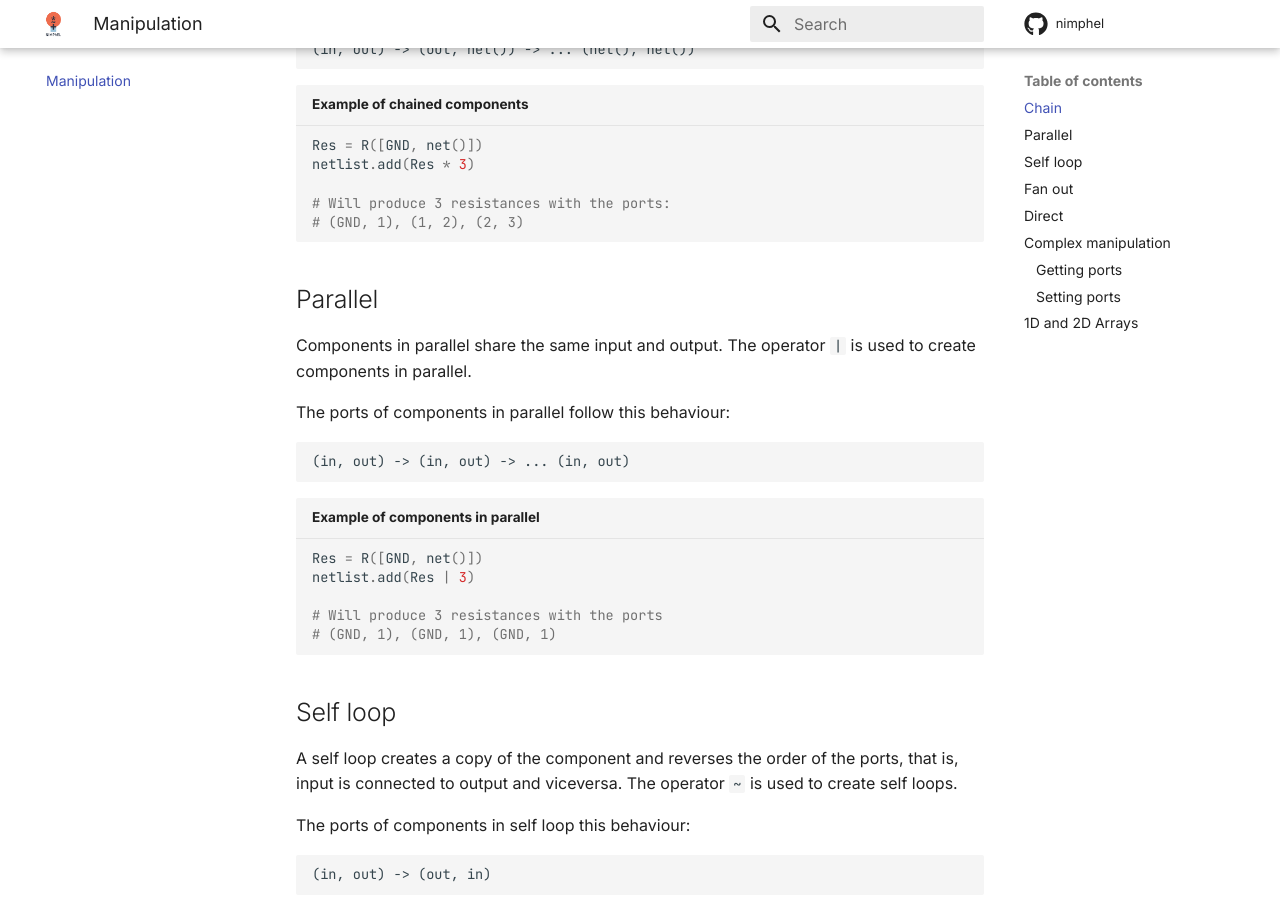
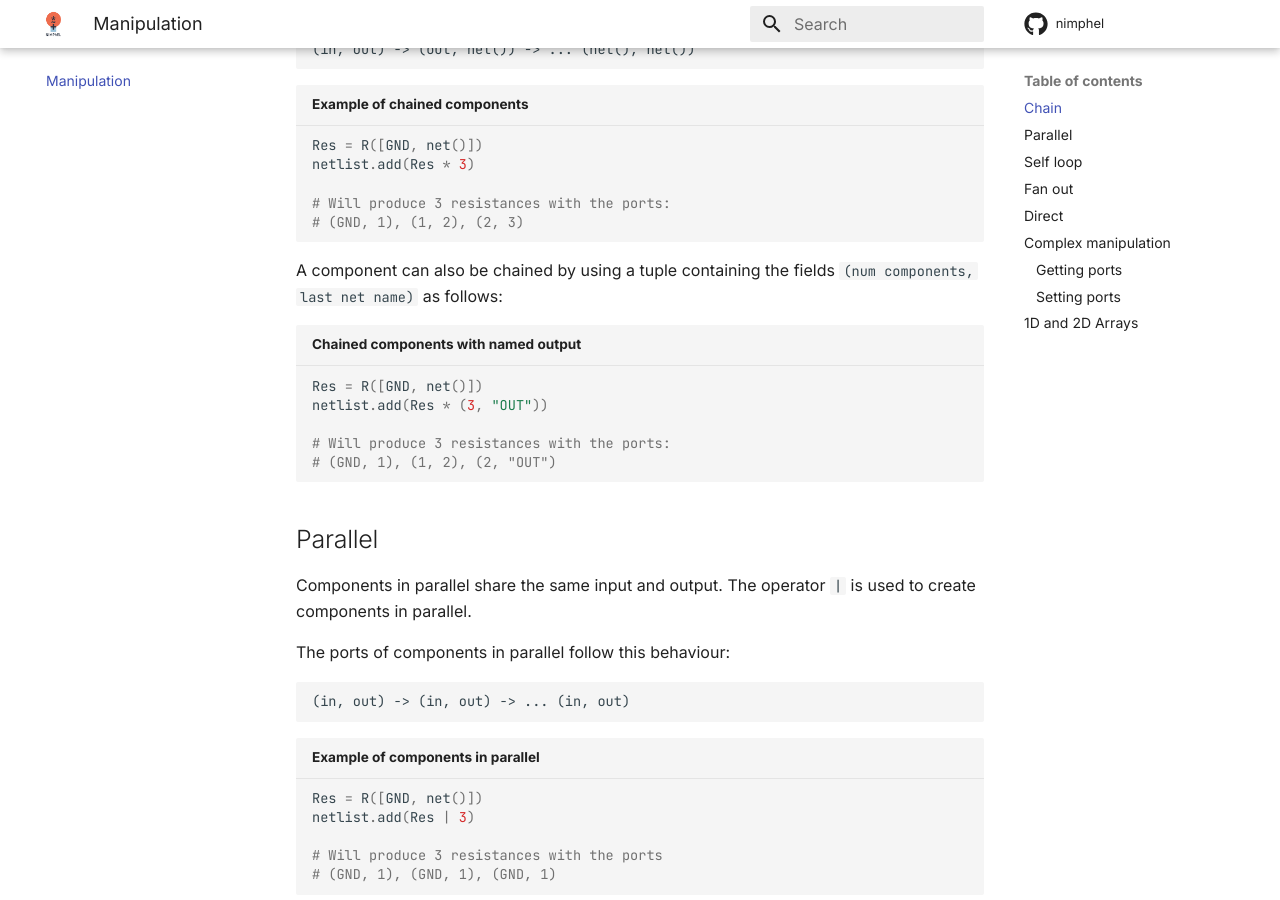
Before and after one commit to servinagrero/nimphel, an MkDocs documentation site: the page built from docs/manipulation.md, in a window 1280 px wide and 900 px high, scrolled down 476 px. Built offline with MkDocs 1.6.1 and Material for MkDocs 9.7.7, drawn with Linux system fonts in a browser that asks for light colours; comment, search, counter and statistics services are not loaded.

Commit message:
docs: update chain manipulation

````diff
--- a/docs/manipulation.md
+++ b/docs/manipulation.md
@@ -18,6 +18,17 @@ netlist.add(Res * 3)
 # Will produce 3 resistances with the ports:
 # (GND, 1), (1, 2), (2, 3)
 ```
+
+A component can also be chained by using a tuple containing the fields `(num components, last net name)` as follows:
+
+```{.py3 title="Chained components with named output"}
+Res = R([GND, net()])
+netlist.add(Res * (3, "OUT"))
+
+# Will produce 3 resistances with the ports:
+# (GND, 1), (1, 2), (2, "OUT")
+```
+
 
 ## Parallel
 
````
